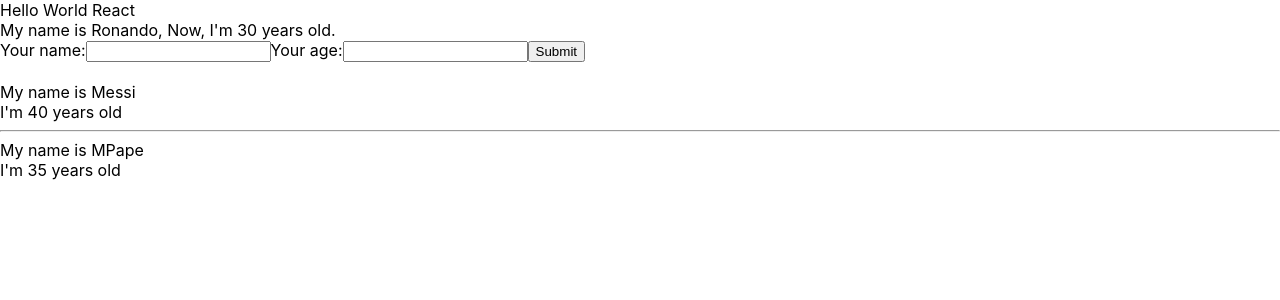
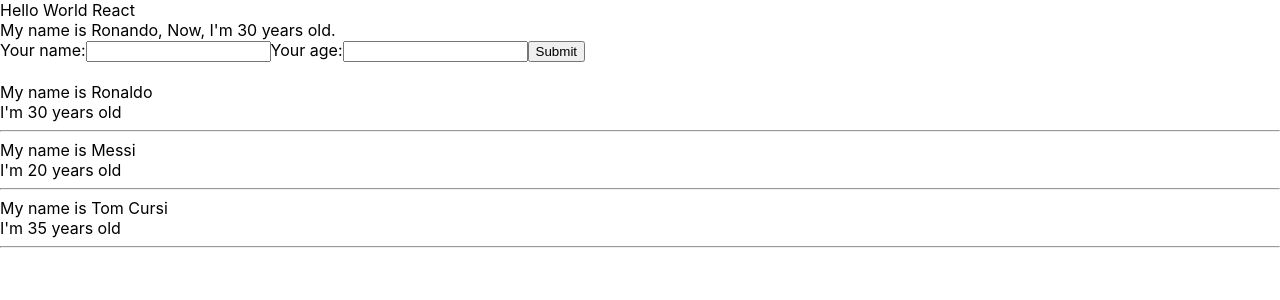
Before and after one commit to thanhcao259/base-react-redux, a React (Create React App) app: page / in a window 1280 px wide. Shown: the top 300 px of the page. Built offline with nearby package versions, Linux system fonts and the light colour scheme.

Commit message:
Output list of props for child components

```diff
--- a/src/components/DisplayInfor.js
+++ b/src/components/DisplayInfor.js
@@ -7,12 +7,21 @@ class DisplayInfor extends React.Component{
         /**
          * DESTRUCTURE CODE
          */
-        const {age, name} = this.props;
+        // const {age, name} = this.props;
+        const {listUser} = this.props;
         return(
             <>
             <div>
-                <div>My name is {name}</div>
-                <div>I'm {age} years old</div>
+                {listUser.map((item, index)=>{
+                    return(
+                    <div key={item.id}>
+                        <div>My name is {item.name}</div>
+                        <div>I'm {item.age} years old</div>
+                        <hr/>
+                    </div>
+
+                    )
+                })}
             </div>
             </>
         )
--- a/src/components/MyComponent.js
+++ b/src/components/MyComponent.js
@@ -4,8 +4,15 @@ import DisplayInfor from './DisplayInfor';
 
 class MyComponent extends React.Component {
 
+    state = {
+        listUser: [
+            {id: '001', name: "Ronaldo", age: "30"},
+            {id: '002', name: "Messi", age: "20"},
+            {id: '003', name: "Tom Cursi", age: "35"},
+        ]
+    }
+    render() {
 
-    render() {
         return (
             <div>
                 {/* Nen viet onClick.... theo arrow func */}
@@ -18,9 +25,8 @@ class MyComponent extends React.Component {
 
                 <UserInfor/>
                 <br/>
-                <DisplayInfor name="Messi" age={40}/>
-                <hr/>
-                <DisplayInfor name={"MPape"} age="35"/>
+                {/* <DisplayInfor name={"Messi"} age={40}/> */}
+                <DisplayInfor listUser={this.state.listUser}/>
             </div>
         )
     }
```
